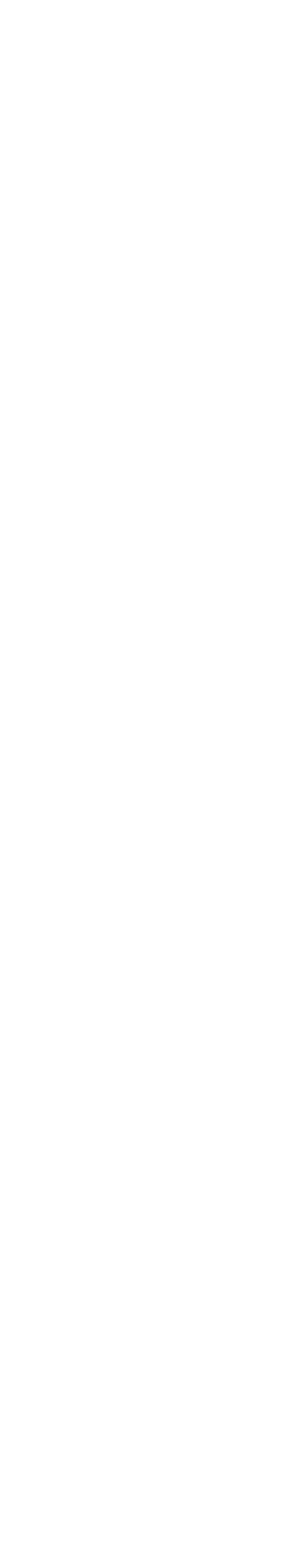
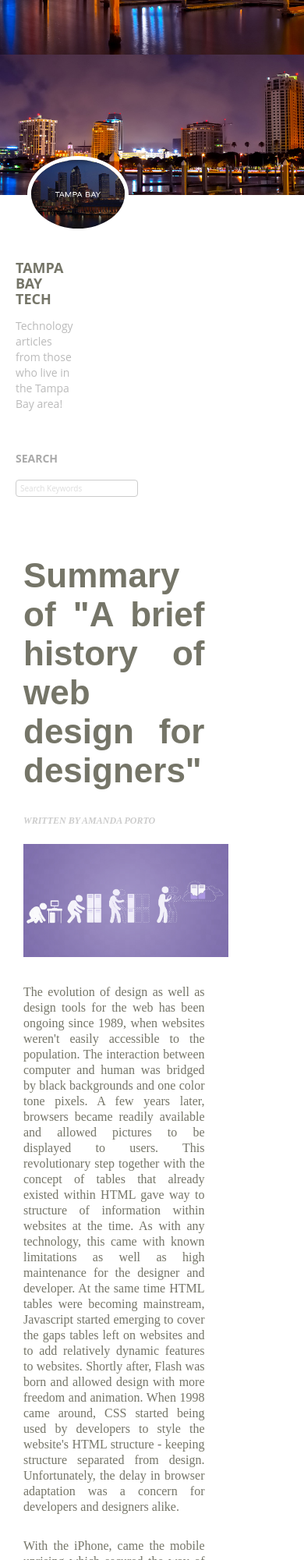
Before and after one commit to amandaporto/html_layout, a plain HTML site: page index.html in a window 390 px wide. Shown: the top 2000 px of the page at 78% size. Before the commit the page ends 844 px from the top, so only its background shows below. Drawn offline with Linux system fonts and the light colour scheme.

Commit message:
Working blog with pictures

```diff
--- a/index.html
+++ b/index.html
@@ -1,12 +1,72 @@
 <!DOCTYPE html>
 <html>
   <head>
-    <title>Web Develop-ing</title>
+    <title>Tampa Bay Tech</title>
+    <link rel="stylesheet" href="/styles/style.css" media="screen" title="no title" charset="utf-8">
   </head>
   <body>
-    <header>
+    <div id="header">
+    </div>
+    <div id="container">
+      <div id="left_sidebar">
+        <img class="round_img" src="/images/tampa_bay.jpg" alt="" />
+        <h2>Tampa Bay Tech</h2>
+        <p>Technology articles from those who live in the Tampa Bay area!</p>
+        <h3>Search</h3>
+        <h5>Search Keywords </h5>
+      </div>
+      <div id="content">
+        <h1>Summary of "A brief history of web design for designers"</h1>
+        <h3>Written by Amanda Porto</h3>
+        <img src="/images/Evolution-of-web-hosting.jpg" alt="Evolution of the Web" />
+        <p>The evolution of design as well as design tools for the web
+          has been ongoing since 1989, when websites weren't easily accessible to the
+          population. The interaction between computer and human was bridged by black
+          backgrounds and one color tone pixels. A few years later, browsers became readily
+          available and allowed pictures to be displayed to users. This revolutionary step
+          together with the concept of tables that already existed within HTML gave way to
+          structure of information within websites at the time. As with any technology,
+          this came with known limitations as well as high maintenance for the designer and
+          developer. At the same time HTML tables were becoming mainstream, Javascript
+          started emerging to cover the gaps tables left on websites and to add relatively
+          dynamic features to websites. Shortly after, Flash was born and allowed design with
+          more freedom and animation. When 1998 came around, CSS started being used by
+          developers to style the website's HTML structure - keeping structure separated
+          from design. Unfortunately, the delay in browser adaptation was a concern for
+          developers and designers alike. </p>
+        <p>With the iPhone, came the mobile uprising which secured the way of grids and
+          frameworks to make content across devices somewhat consistent and easier to adapt
+          to which led to the responsive design era in 2010, when it was established that
+          the same content should be displayed on different media types, but with different
+          design layouts to fit different sized screens. This focus on content, inevitably
+          led towards the flat design trend which placed the focus of the website on content,
+          rather than distractions on the website or the design itself. Less is more became
+          the new standard for nicely designed websites. </p>
+        <p>Now, the trend seems to be continuing into the direction of less is more with
+          an emphasis of flexibility -  a kind of flexibility that allows even those who do
+          not know what HTML is, to create a relatively nice website. On the other hand, with
+          the recent change into CSS3 and HTML5, more concepts have been added to make designing
+          and developing for the web more pleasing to designers and developers alike. I can
+          only hope that the trend of minimalism and focus on content continues with an
+          increased effort towards usability and cross compatibility so a website can be seem
+          as it was intended across every device and/or browser.</p>
+        <h3> Significant years for the web</h3>
+        <ul>
+          <li>1989 - Black background and monochromatic pixels</li>
+          <li>1995 - Tables in HTML</li>
+          <li>1995 - Javascript</li>
+          <li>1996 - Flash</li>
+          <li>1998 - CSS</li>
+          <li>2007 - Grids and frameworks</li>
+          <li>2010 - Responsive web design</li>
+          <li>2010 - Flat design</li>
+          <li>2014 - Advance in flexibility through CSS</li>
+        </ul>
+        <p> <strong>Read the article in its entirety <a href="http://blog.froont.com/brief-history-of-web-design-for-designers/">here</strong></a>.
+      </div>
+    </div>
 
-    </header>
+    <div id="footer">
 
   </body>
 </html>
--- a/styles/style.css
+++ b/styles/style.css
@@ -0,0 +1,106 @@
+body {
+  margin: 0;
+}
+h3 {
+  color: #CCC;
+  font-size: 12px;
+  text-transform: uppercase;
+  margin-top: 50px;
+}
+#header {
+  background-image:url(/images/stpete_header.jpg);
+  background-position: 0 -180px;
+  background-size: cover;
+  height: 250px;
+  width: 100%;
+}
+#container{
+  background-color: #FFF;
+  max-width: 900px;
+  margin: 0 auto;
+}
+#left_sidebar {
+  width: 20%;
+  float: left;
+  padding: 0 20px;
+  font-family: "Open Sans", sans-serif;
+  font-size: 14px;
+  line-height: 20px;
+  color: #BBB;
+}
+#left_sidebar h2 {
+  font-family: "Open Sans", sans-serif;
+  color: #757568;
+  text-transform: uppercase;
+  font-size: 18px;
+  margin-top: 30px;
+}
+#left_sidebar h3 {
+  font-family: "Open Sans", sans-serif;
+  font-size: 14px;
+  line-height: 20px;
+  color: #AAA;
+}
+#left_sidebar img {
+  width: 120px;
+  margin-top: -50px;
+  margin-left: 15px;
+  border-radius: 80%;
+  border: 5px solid white;
+}
+#left_sidebar h5 {
+  border: solid #CCC 1px;
+  border-radius: 4px;
+  height: 20px;
+  width: 150px;
+  font-size: 10px;
+  padding-left: 5px;
+  color: #DDD;
+  font-weight: normal;
+}
+#left_sidebar h5:hover {
+  color: white;
+}
+#content {
+  width: 75%;
+  float: left;
+  text-align: justify;
+  color: #757568;
+  font-size: 16px;
+  line-height: 20px;
+}
+#content img {
+  width: 90%;
+  padding: 0 30px;
+}
+#content h1 {
+  padding: 30px 30px 0px 30px;
+  font-family: Avenir, sans-serif;
+  line-height: 50px;
+  font-size: 44px;
+}
+#content h3 {
+  color: #CCC;
+  font-size: 12px;
+  text-transform: uppercase;
+  padding-left: 30px;
+  padding-bottom: 20px;
+  font-style: italic;
+  margin: 0;
+}
+#content p{
+  margin: 30px;
+}
+ul {
+  font-size: 16px;
+  line-height: 22px;
+  list-style: square;
+  margin-top: 0px;
+}
+
+#footer {
+  background-color: #2D2C40;
+  height: 180px;
+  width: 100%;
+  clear: both;
+}
```
Also changed, not shown: images/Evolution-of-web-hosting.jpg (added), images/frontend_backend.jpg (deleted), images/mac_header.jpg (deleted), images/programmer_header.jpg (deleted), images/stpete_header.jpg (added), images/tampa_bay.jpg (added).
